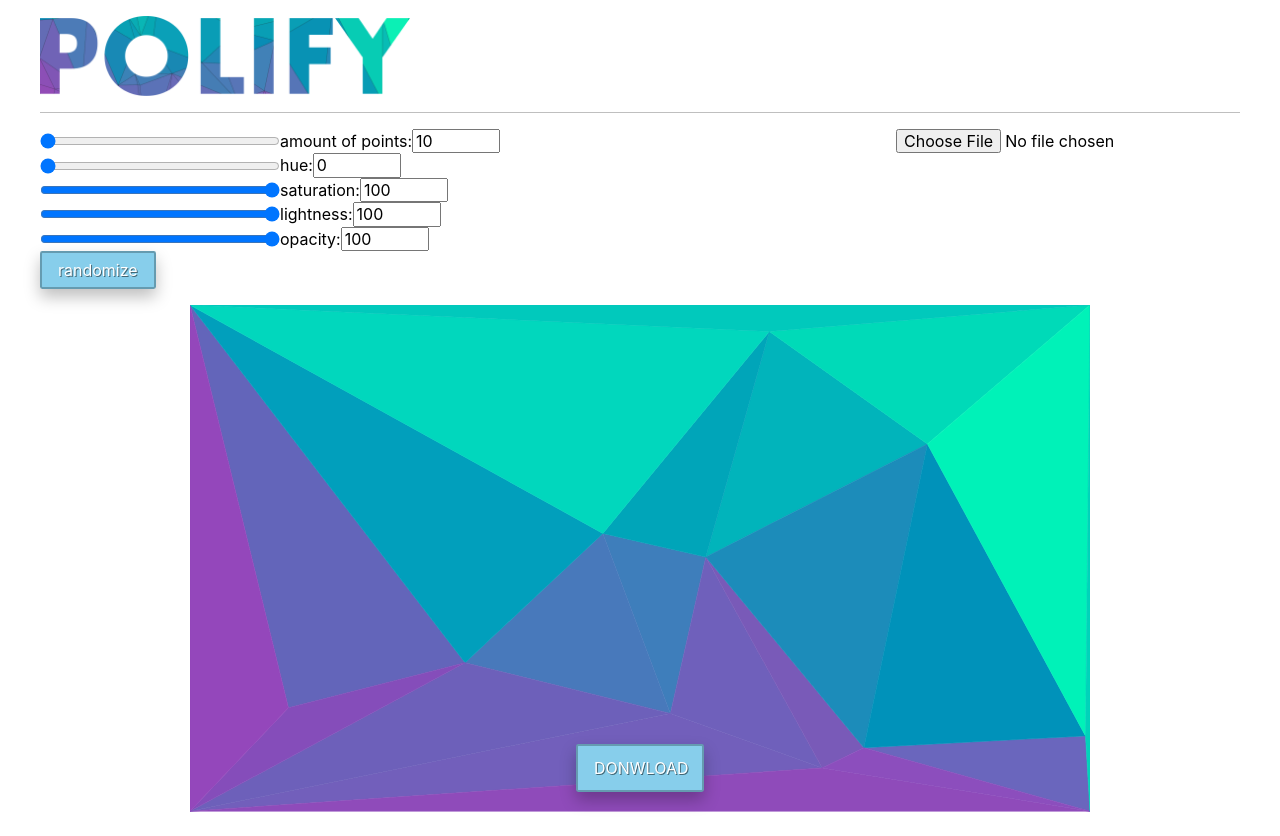
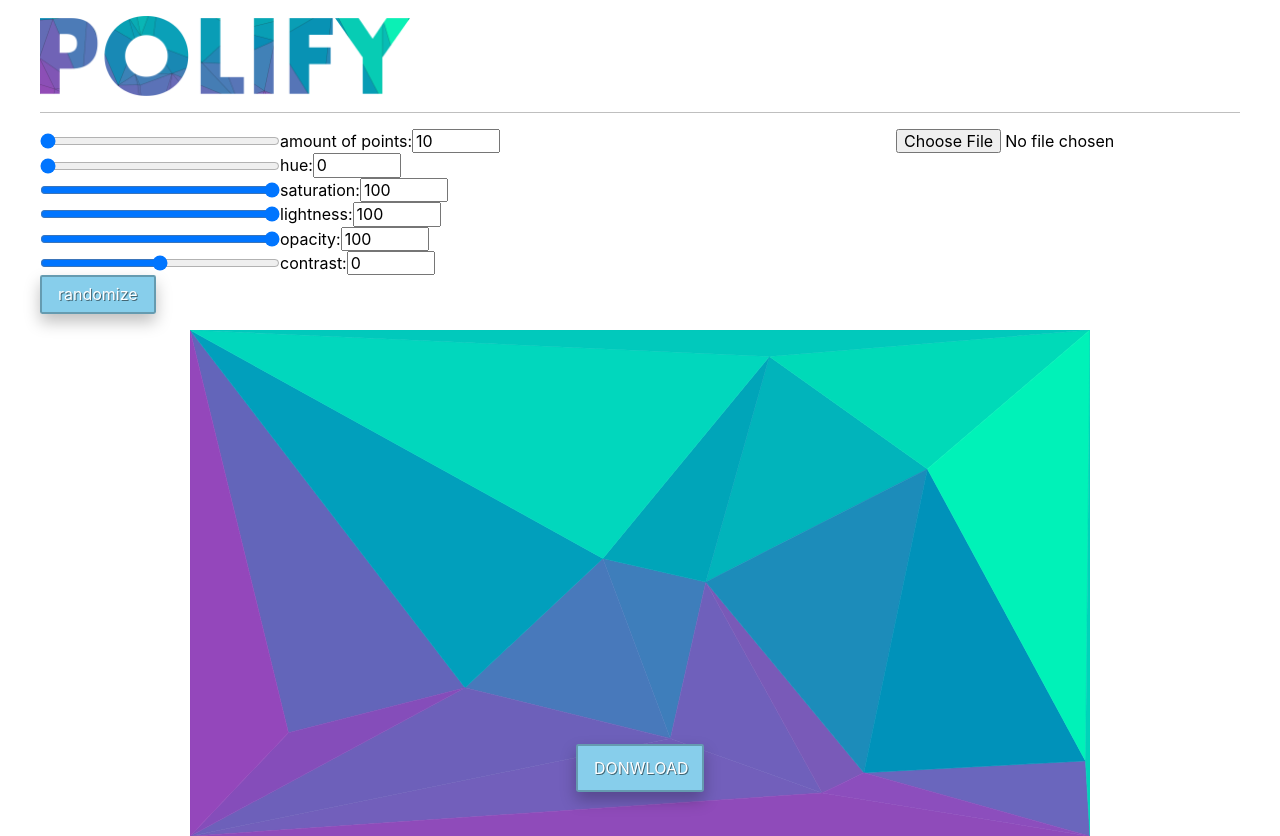
Before and after one commit to Niekes/polify, a Vue app: page / in a window 1280 px wide. Before the commit the page ends 812 px from the top, so only its background shows below. Built offline with nearby package versions, Linux system fonts and the light colour scheme; no server answers.

Commit message:
Add contrast

```diff
--- a/src/views/Home.vue
+++ b/src/views/Home.vue
@@ -106,6 +106,28 @@
                         @change="changeColor"
                     >
                 </div>
+
+                <div class="range-control">
+                    <input
+                        v-model="contrast"
+                        type="range"
+                        min="-100"
+                        max="100"
+                        step="0.01"
+                        class="contrast"
+                        @change="changeColor"
+                    >
+
+                    <label>contrast:</label>
+                    <input
+                        v-model="contrast"
+                        type="number"
+                        min="-100"
+                        max="100"
+                        @change="changeColor"
+                    >
+                </div>
+
                 <button
                     @click="randomize"
                     v-text="'randomize'"
@@ -173,6 +195,7 @@ export default {
             ctx: null,
             amount: 10,
             hue: 0,
+            contrast: 0,
             saturation: 100,
             lightness: 100,
             opacity: 100,
@@ -294,12 +317,21 @@ export default {
 
             const colorHsl = hsl(color(`rgba(${colors[0]},${colors[1]},${colors[2]},${colors[3]})`));
 
+            const c = (Number(this.contrast) / 100) + 1;
+            const intercept = 128 * (1 - c);
+
             colorHsl.h += Number(this.hue);
             colorHsl.s *= (Number(this.saturation) / 100);
             colorHsl.l *= (Number(this.lightness) / 100);
             colorHsl.opacity = (Number(this.opacity) / 100);
 
-            return colorHsl.formatRgb();
+            const rgb = colorHsl.rgb();
+
+            rgb.r = rgb.r * c + intercept;
+            rgb.g = rgb.g * c + intercept;
+            rgb.b = rgb.b * c + intercept;
+
+            return rgb;
         },
 
         randomize() {
```
